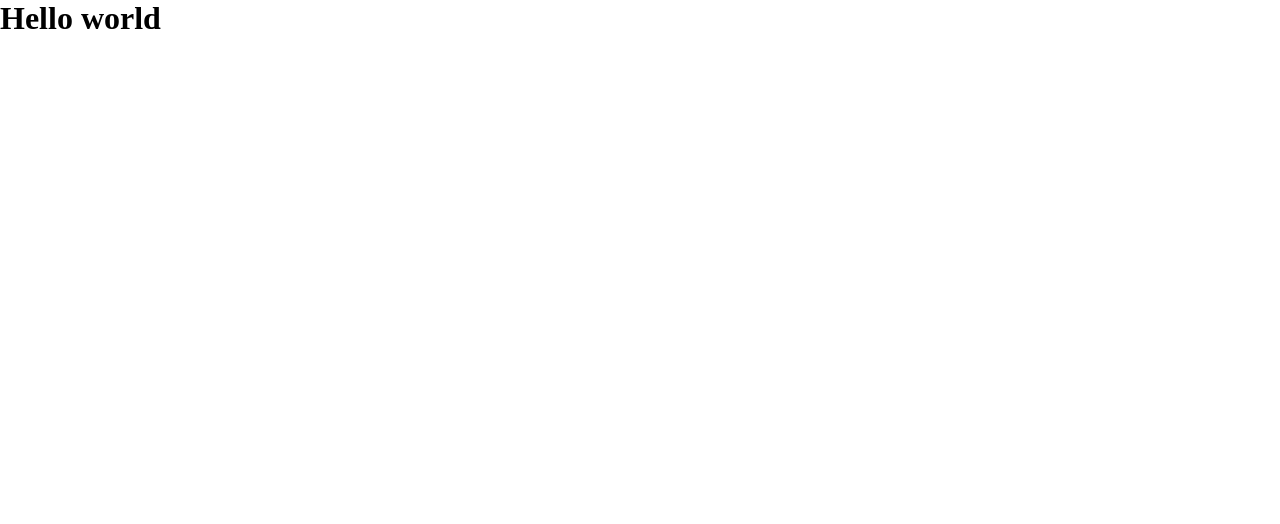
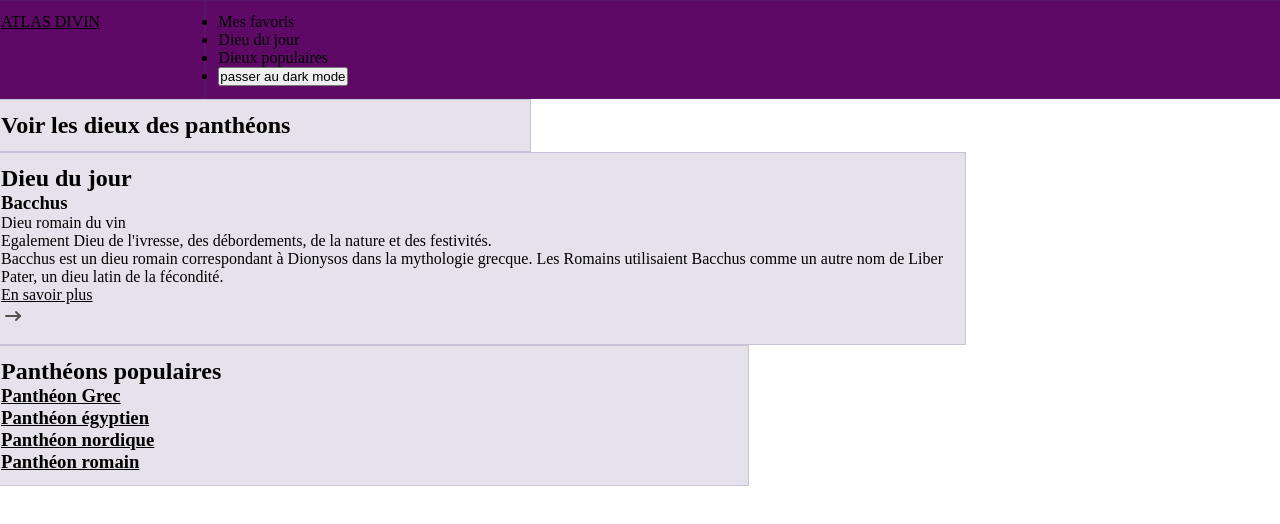
Before and after one commit to MaximeCordy/Atlas, a website built with Parcel: page src/index.html in a window 1280 px wide. Built offline with nearby package versions, Linux system fonts and the light colour scheme.

Commit message:
light switch

```diff
--- a/src/index.html
+++ b/src/index.html
@@ -1,14 +1,125 @@
 <!DOCTYPE html>
 <html>
+  <html data-theme="light">
     <head>
       <meta charset="utf-8" />
       <title>eikon parcel starter</title>
       <meta name="viewport" content="width=device-width, initial-scale=1.0" />
       <link rel="stylesheet" href="scss/main.scss" />
+      <script src="js/main.js" type="module"></script>
     </head>
     <body>
-    <h1>Hello world</h1>
+      <header>
+        <div class="container-header">
+          <div class="row">
+            <div class="col-7 col-lg-2"><a href="#">ATLAS DIVIN</a></div>
+            <div class="col-5 col-lg-10">
+              <nav>
+                <ul>
+                  <li>Mes favoris</li>
+                  <li>Dieu du jour</li>
+                  <li>Dieux populaires</li>
+                  <li>
+                    <button
+                      type="button"
+                      id="dark-mode-btn"
+                      class="header-dark-mode-btn"
+                    >
+                      passer au dark mode
+                    </button>
+                    <button
+                      type="button"
+                      id="light-mode-btn"
+                      class="header-light-mode-btn"
+                    >
+                      passer au light mode
+                    </button>
+                  </li>
+                </ul>
+              </nav>
+            </div>
+          </div>
+        </div>
+      </header>
+      <main>
+        <div class="row">
+          <div class="col-8 col-lg-5">
+            <h2>Voir les dieux des panthéons</h2>
+          </div>
+        </div>
+        <section>
+          <div class="container-section">
+            <div class="row">
+              <div class="col-12 col-lg-9">
+                <h2>Dieu du jour</h2>
+                <h3>Bacchus</h3>
+                <p>Dieu romain du vin</p>
+                <p>
+                  Egalement Dieu de l'ivresse, des débordements, de la nature et
+                  des festivités.
+                </p>
+                <p>
+                  Bacchus est un dieu romain correspondant à Dionysos dans
+                  la mythologie grecque. Les Romains utilisaient Bacchus comme
+                  un autre nom de Liber Pater, un dieu latin de la fécondité.
+                </p>
+                <div class="fleche">
+                  <p><a href="#">En savoir plus</a></p>
+                  <svg
+                    xmlns="http://www.w3.org/2000/svg"
+                    width="24"
+                    height="24"
+                    viewBox="0 0 24 24"
+                    fill="none"
+                  >
+                    <g clip-path="url(#clip0_113_915)">
+                      <path
+                        d="M5 12H19"
+                        stroke="#515050"
+                        stroke-width="2"
+                        stroke-linecap="round"
+                        stroke-linejoin="round"
+                      />
+                      <path
+                        d="M15 16L19 12"
+                        stroke="#515050"
+                        stroke-width="2"
+                        stroke-linecap="round"
+                        stroke-linejoin="round"
+                      />
+                      <path
+                        d="M15 8L19 12"
+                        stroke="#515050"
+                        stroke-width="2"
+                        stroke-linecap="round"
+                        stroke-linejoin="round"
+                      />
+                    </g>
+                    <defs>
+                      <clipPath id="clip0_113_915">
+                        <rect width="24" height="24" fill="white" />
+                      </clipPath>
+                    </defs>
+                  </svg>
+                </div>
+              </div>
+            </div>
+          </div>
+        </section>
+        <section>
+          <div class="row">
+            <div class="col-7">
+              <h2>Panthéons populaires</h2>
+              <a href="#"><h3>Panthéon Grec</h3></a>
+              <a href="#"><h3>Panthéon égyptien</h3></a>
+              <a href="#"><h3>Panthéon nordique</h3></a>
+              <a href="#"><h3>Panthéon romain</h3></a>
+            </div>
+          </div>
+        </section>
+      </main>
 
       <script src="js/main.js" type="module"></script>
     </body>
   </html>
+</html>
--- a/src/js/main.js
+++ b/src/js/main.js
@@ -0,0 +1,18 @@
+// On commence par créer deux variables JavaScript,
+// pour sélectionner chacune un des deux boutons (light et dark)
+const toggleDarkModeBtn = document.querySelector("#dark-mode-btn");
+const toggleLightModeBtn = document.querySelector("#light-mode-btn");
+
+// Clic sur "Dark mode" → passage au thème sombre
+toggleDarkModeBtn.addEventListener("click", function () {
+  // Lors du clic sur le bouton "Dark mode", nous voulons que
+  // l'attribut data-theme de la balise <html> prenne pour valeur "dark"
+  document.querySelector("html").setAttribute("data-theme", "dark");
+});
+
+// Clic sur "Light mode" → passage au thème clair
+toggleLightModeBtn.addEventListener("click", function () {
+  // Lors du clic sur le bouton "Light mode", nous voulons que
+  // l'attribut data-theme de la balise <html> prenne pour valeur "light"
+  document.querySelector("html").setAttribute("data-theme", "light");
+});
--- a/src/scss/_base.scss
+++ b/src/scss/_base.scss
@@ -2,6 +2,11 @@
   box-sizing: border-box;
   margin: 0;
   padding: 0;
+  html {
+    --color-bg: #bcbfc3;
+    --color-text-main: #515050;
+    --color-text-secondary: #000000;
+  }
 }
 
 a {
@@ -12,3 +17,38 @@ img,
 video {
   display: block;
 }
+
+.row + .row {
+  margin-top: 16px;
+}
+
+.row > .col,
+.row > [class^="col-"] {
+  padding-top: 12px;
+  padding-bottom: 12px;
+  background-color: rgba(86, 61, 124, 0.15);
+  border: 1px solid rgba(86, 61, 124, 0.2);
+}
+html {
+  --color-bg: #5f0061;
+  --color-text-main: #515050;
+  --color-text-secondary: #000000;
+}
+
+html[data-theme="dark"] {
+  --color-bg: #696a6c;
+  --color-text-main: #f7f6f6;
+  --color-text-secondary: #ffffff;
+}
+
+html[data-theme="light"] #light-mode-btn {
+  display: none;
+}
+
+html[data-theme="dark"] #dark-mode-btn {
+  display: none;
+}
+
+header {
+  background-color: var(--color-bg);
+}
--- a/src/scss/main.scss
+++ b/src/scss/main.scss
@@ -2,3 +2,4 @@
 @import "base";
 @import "layout";
 @import "modules/example";
+@import "../../node_modules/bootstrap/dist/css/bootstrap-grid.css";
```
Lines whose indentation alone changed are shown as unchanged.
